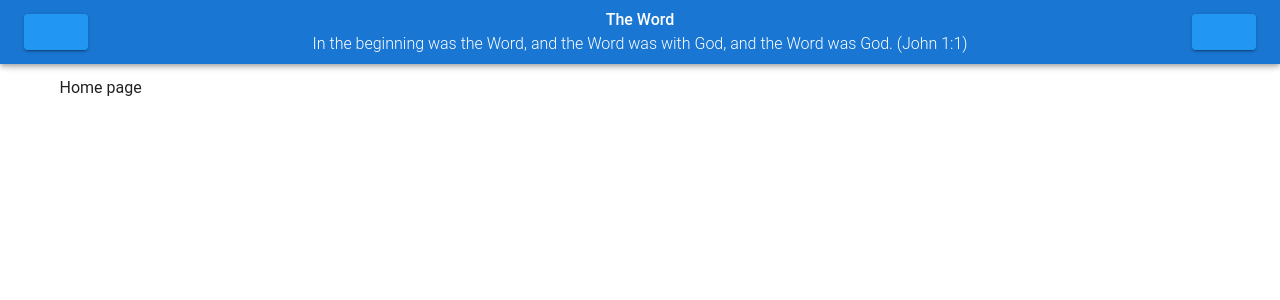
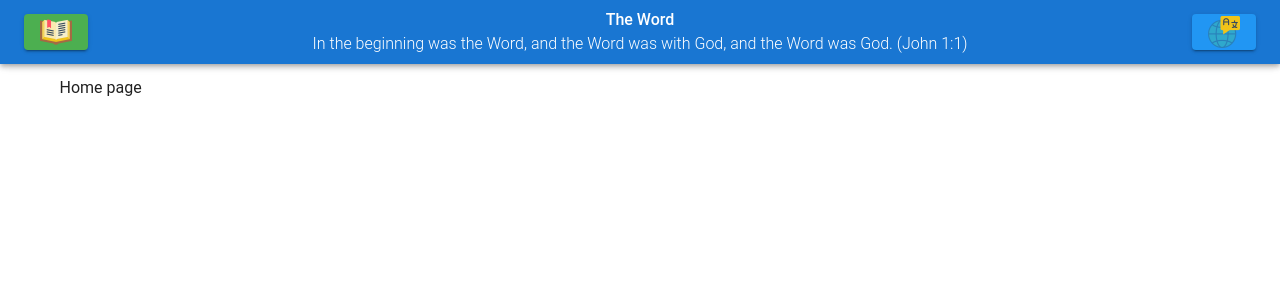
Before and after one commit to karnauhov/theword, a Vue app: page / in a window 1280 px wide. Shown: the top 300 px of the page. Built offline with nearby package versions, Linux system fonts and the light colour scheme.

Commit message:
Added start helper

```diff
--- a/src/App.vue
+++ b/src/App.vue
@@ -1,7 +1,7 @@
 <template>
   <v-app>
     <v-app-bar app clipped-left color="primary" dark>
-      <v-btn color="info" class="mx-2" @click.stop="drawer = !drawer">
+      <v-btn :color="menuButtonColor" class="mx-2" @click.stop="openMenu()">
         <v-img alt="TheWord Logo" class="shrink" contain src="assets/book.png" width="32"/>
       </v-btn>
       <v-container color="primary" style="min-width: 100px">
@@ -63,6 +63,7 @@
   },
 
   data: () => ({
+    menuButtonColor: 'info',
     drawer: false,
     dialogLanguage: false,
     lang: { code: "en", name: "English" },
@@ -112,6 +113,7 @@
       } else {
         localStorage.folder = 0;
         localStorage.chapter = 0;
+        setTimeout(() => { this.drawer = true; setTimeout(() => { this.drawer = false; this.menuButtonColor = 'green'; }, 2000); }, 1000);
       }
     },
     getConfig: function(event) {
@@ -133,6 +135,10 @@
     restoreLanguage: function(event) {
       this.dialogLanguage = false;
       this.lang = JSON.parse(localStorage.lang);
+    },
+    openMenu: function() {
+      this.menuButtonColor = 'info';
+      this.drawer = !this.drawer
     },
     loadContent: function(ids) {
       if (ids && ids.length > 0 && ids[0] && ids[0] != 0) {
```
